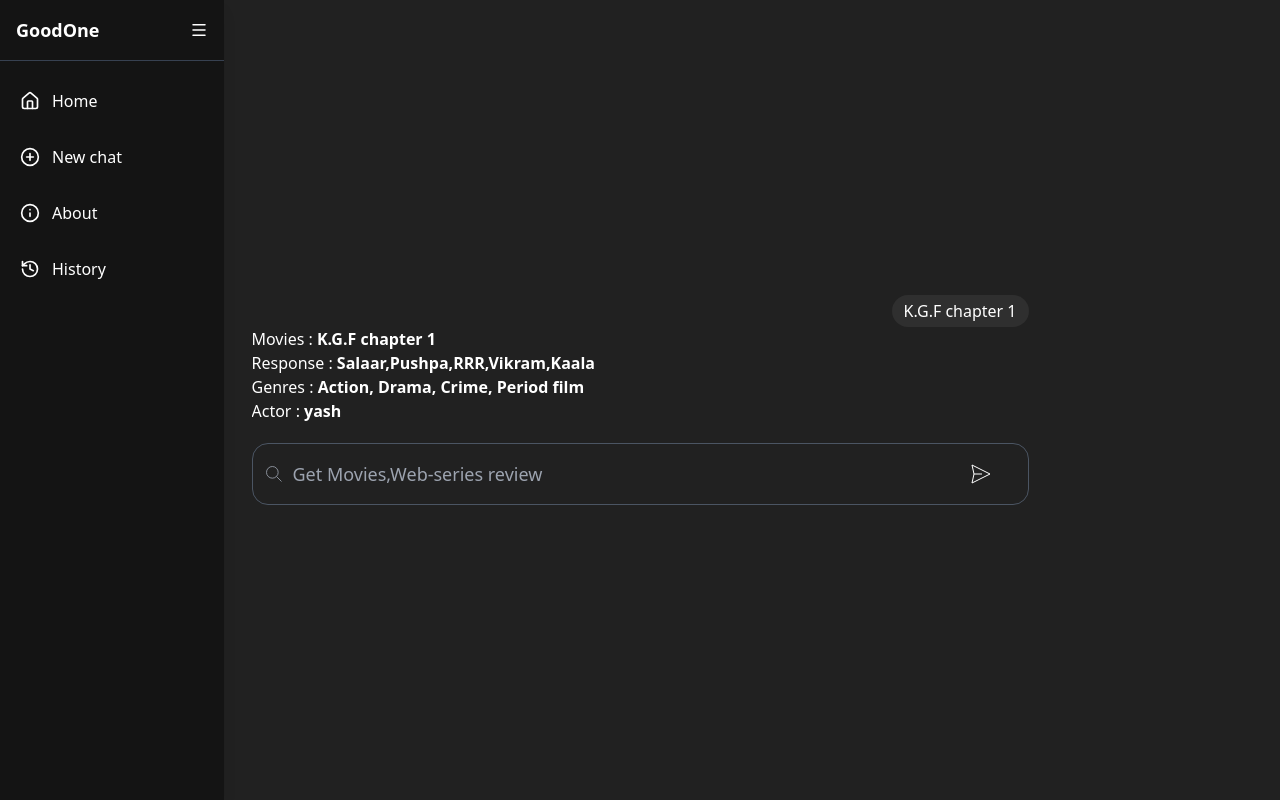
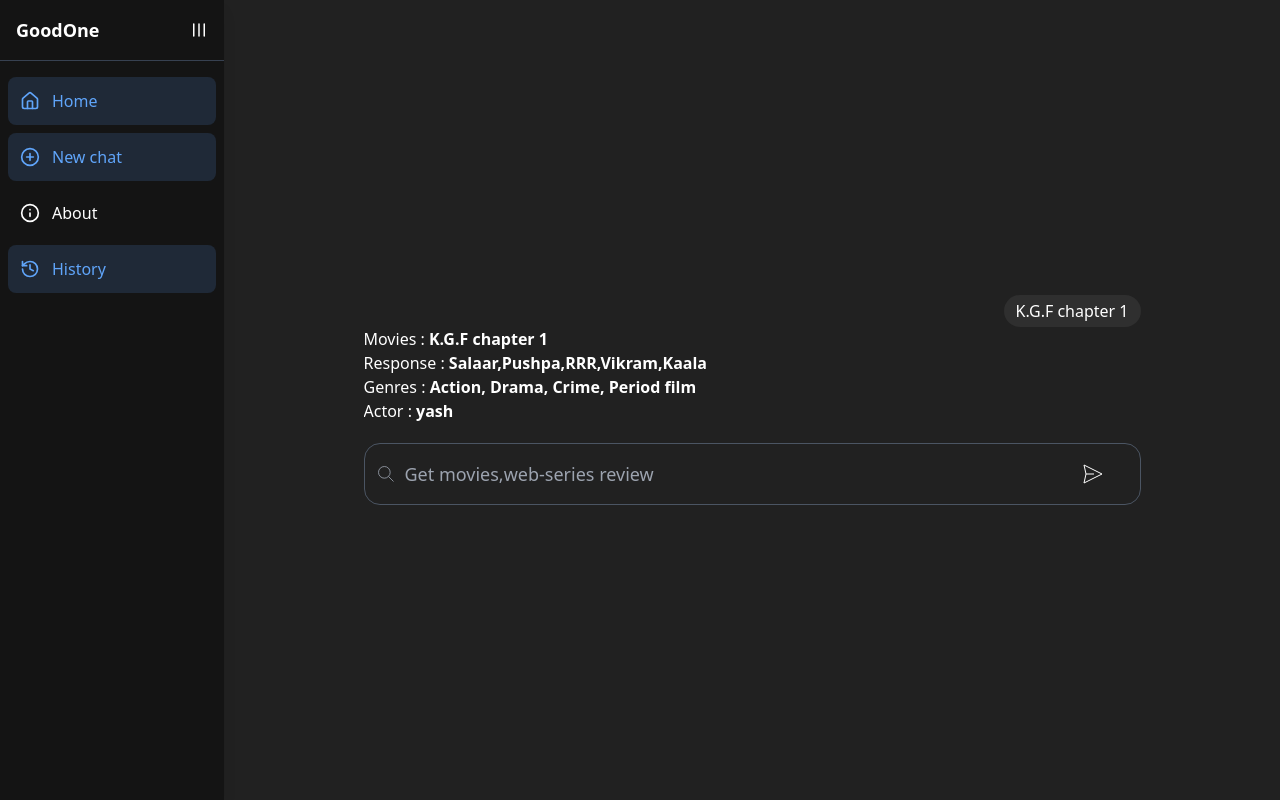
Before and after one commit to kirrtann/review-system, a React (Vite) app: page / in a window 1280 px wide. Both pictures are taken after a click on the button 25 px from the left and 25 px from the top of the page. Built offline with nearby package versions, Linux system fonts and the light colour scheme.

Commit message:
Fix placeholder text casing in search input; enhance accessibility attributes in Navbar

```diff
--- a/src/pages/home/index.tsx
+++ b/src/pages/home/index.tsx
@@ -41,7 +41,7 @@ const Home = () => {
             <input
               type="search"
               name="search"
-              placeholder="Get Movies,Web-series review"
+              placeholder="Get movies,web-series review"
               className="w-full px-10 py-4 text-lg text-white bg-transparent border border-gray-600 rounded-2xl"
             />
             <div className="absolute left-3 top-1/2 -translate-y-1/2">
--- a/src/pages/navbar/index.tsx
+++ b/src/pages/navbar/index.tsx
@@ -1,8 +1,9 @@
 import { Menu, X, Home, Info, PlusCircle, HistoryIcon } from "lucide-react";
 import { useState, useEffect } from "react";
-import { Link, Outlet } from "react-router-dom";
+import { Link, Outlet, useLocation } from "react-router-dom";
 
 const Navbar = () => {
+  const location = useLocation();
   const menu = [
     { id: 1, label: "Home", path: "/", icon: <Home size={20} /> },
     { id: 2, label: "New chat", path: "/", icon: <PlusCircle size={20} /> },
@@ -71,19 +72,22 @@ const Navbar = () => {
     <div className="flex relative w-full">
       <button
         onClick={toggleMenu}
+        aria-expanded={isMenuOpen}
+        aria-label="Toggle menu"
         className="fixed top-4 left-4 z-50 md:hidden bg-[#141414] text-white p-2 rounded-lg shadow-lg"
       >
         {!isMenuOpen && <Menu size={22} />}
       </button>
 
       <aside
+        role="menu"
         className={`
-    fixed top-0 left-0 h-full bg-[#141414] text-white shadow-lg z-40
-    transform transition-all duration-300 ease-in-out
-    ${isMenuOpen ? "translate-x-0" : "-translate-x-full"}
-    md:translate-x-0
-    ${isCollapsed ? "md:w-16" : "md:w-56"}
-  `}
+          fixed top-0 left-0 h-full bg-[#141414] text-white shadow-lg z-40
+          transform transition-transform duration-300 ease-in-out
+          ${isMenuOpen ? "translate-x-0" : "-translate-x-full"}
+          md:translate-x-0
+          ${isCollapsed ? "md:w-16" : "md:w-56"}
+        `}
         onMouseEnter={handleMouseEnter}
         onMouseLeave={handleMouseLeave}
       >
@@ -92,11 +96,17 @@ const Navbar = () => {
             {!isCollapsed && <h2 className="text-lg font-bold">GoodOne</h2>}
             <button
               onClick={togglePin}
+              aria-label="Pin menu"
               className={`hidden md:block text-white hover:text-gray-300 transition-colors ${
                 isCollapsed ? "ml-0" : "ml-auto"
               }`}
             >
-              <Menu size={18} className="transition-transform duration-200" />
+              <Menu
+                size={18}
+                className={`transition-transform duration-300 ${
+                  isPinned ? "rotate-90" : ""
+                }`}
+              />
             </button>
           </div>
           <button
@@ -111,10 +121,15 @@ const Navbar = () => {
             <li key={item.id}>
               <Link
                 to={item.path}
+                role="menuitem"
                 onClick={handleLinkClick}
                 className={`
-                  flex items-center gap-3 p-3 rounded-lg hover:bg-gray-800
-                  transition-colors group relative
+                  flex items-center gap-3 p-3 rounded-lg transition-colors group relative
+                  ${
+                    location.pathname === item.path
+                      ? "bg-gray-800 text-blue-400"
+                      : "hover:bg-[#2f2f2f]"
+                  }
                   ${isCollapsed ? "justify-center md:justify-start" : ""}
                 `}
                 title={isCollapsed ? item.label : ""}
@@ -125,8 +140,8 @@ const Navbar = () => {
                     transition-all duration-300 whitespace-nowrap
                     ${
                       isCollapsed
-                        ? "md:opacity-0 md:w-0 overflow-hidden"
-                        : "opacity-100"
+                        ? "md:opacity-0 md:w-0 -translate-x-3 overflow-hidden"
+                        : "opacity-100 translate-x-0"
                     }
                   `}
                 >
@@ -150,7 +165,10 @@ const Navbar = () => {
         />
       )}
 
-      <main className="flex-1 overflow-y-auto px-5 transition-all duration-300 bg-[#212121]">
+      <main
+        className={`flex-1 overflow-y-auto px-5 transition-all duration-300 bg-[#212121]
+        ${isPinned ? (isCollapsed ? "md:ml-16" : "md:ml-56") : "ml-0"}`}
+      >
         <Outlet />
       </main>
     </div>
```
